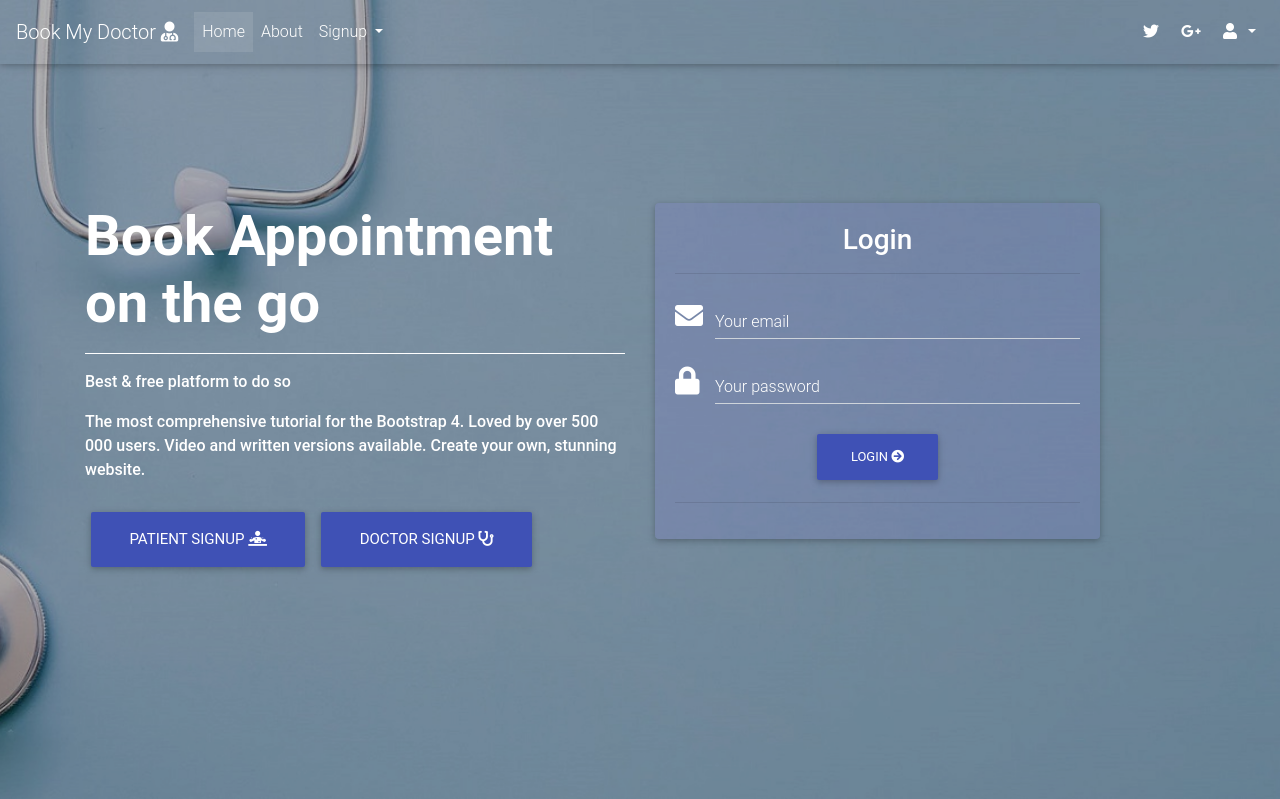
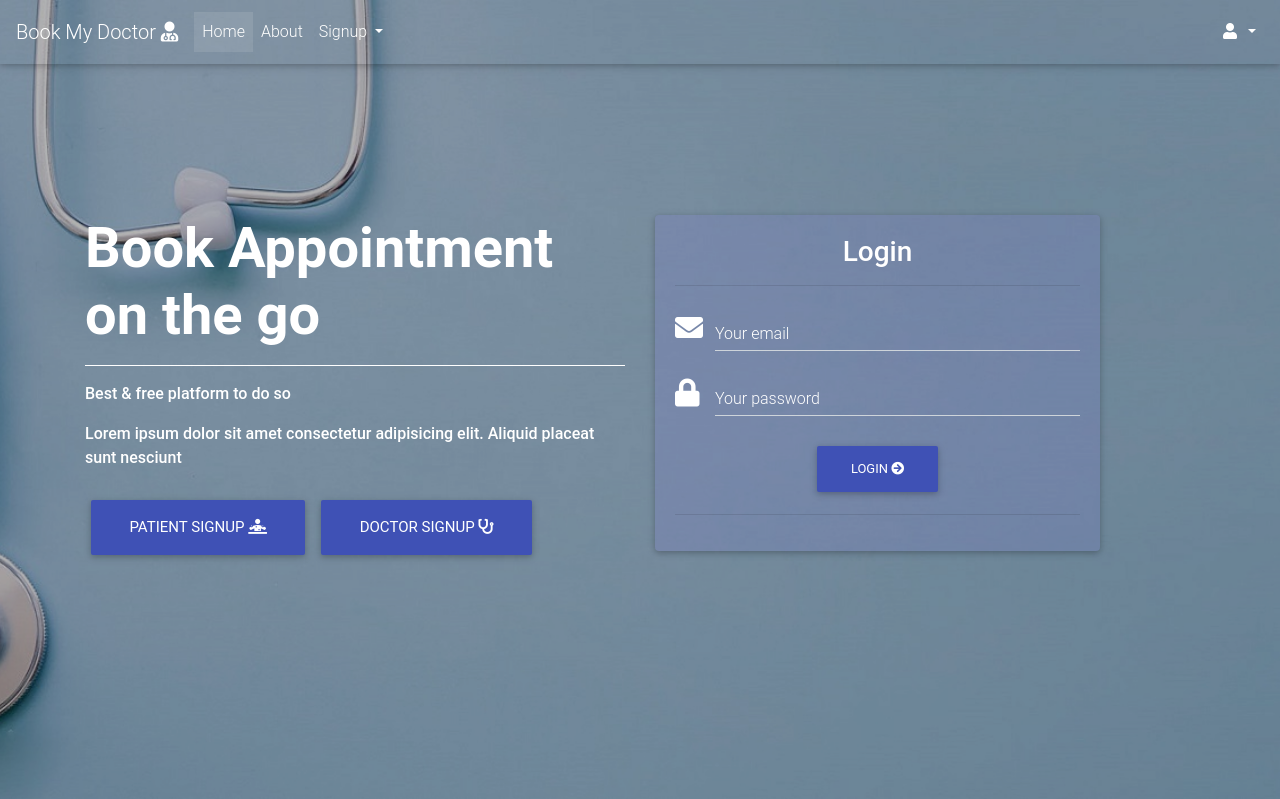
Before and after one commit to namitdoshi/Minor, a PHP site: page / in a window 1280 px wide. Shown: the top 799 px of the page. Run offline with PHP 8.4, Linux system fonts and the light colour scheme; some libraries are stand-ins or nearby versions.

Commit message:
removed obsolete things

```diff
--- a/index.php
+++ b/index.php
@@ -53,7 +53,7 @@ if(mysqli_num_rows($r)>0){
 					setcookie('dpp', $_POST['useremail'], $expire);
         }
 
-		header("location:./src/patientSignup.html");
+		header("location:./src/patient/patientSignup.html");
 	}
 	else{
 		echo "<script>";
@@ -146,16 +146,6 @@ else{
         </li>
       </ul>
       <ul class="navbar-nav ml-auto nav-flex-icons">
-        <li class="nav-item">
-          <a class="nav-link waves-effect waves-light">
-            <i class="fab fa-twitter"></i>
-          </a>
-        </li>
-        <li class="nav-item">
-          <a class="nav-link waves-effect waves-light">
-            <i class="fab fa-google-plus-g"></i>
-          </a>
-        </li>
         <li class="nav-item dropdown">
           <a class="nav-link dropdown-toggle" id="navbarDropdownMenuLink-333" data-toggle="dropdown" aria-haspopup="true"
             aria-expanded="false">
@@ -193,8 +183,7 @@ else{
                 </p>
 
                 <p class="mb-4 d-none d-md-block">
-                  <strong>The most comprehensive tutorial for the Bootstrap 4. Loved by over 500 000 users. Video and written versions
-                    available. Create your own, stunning website.</strong>
+                  <strong>Lorem ipsum dolor sit amet consectetur adipisicing elit. Aliquid placeat sunt nesciunt</strong>
                 </p>
 
                 <a href="./src/patient/patientSignup.html" class="btn btn-indigo btn-lg">Patient Signup
@@ -400,7 +389,7 @@ else{
           <h5 class="mb-1">Register for free</h5>
         </li>
         <li class="list-inline-item">
-          <a href="./src/signup.html" class="btn btn-outline-white btn-rounded">Sign up!</a>
+          <a href="./src/patient/patientSignup.html" class="btn btn-outline-white btn-rounded">Sign up!</a>
         </li>
       </ul>
       <!-- Call to action -->
```
Also changed, not shown: src/doctor/docSignup.html (+0 -10 lines), src/patient/patientSignup.html (+0 -10 lines).
